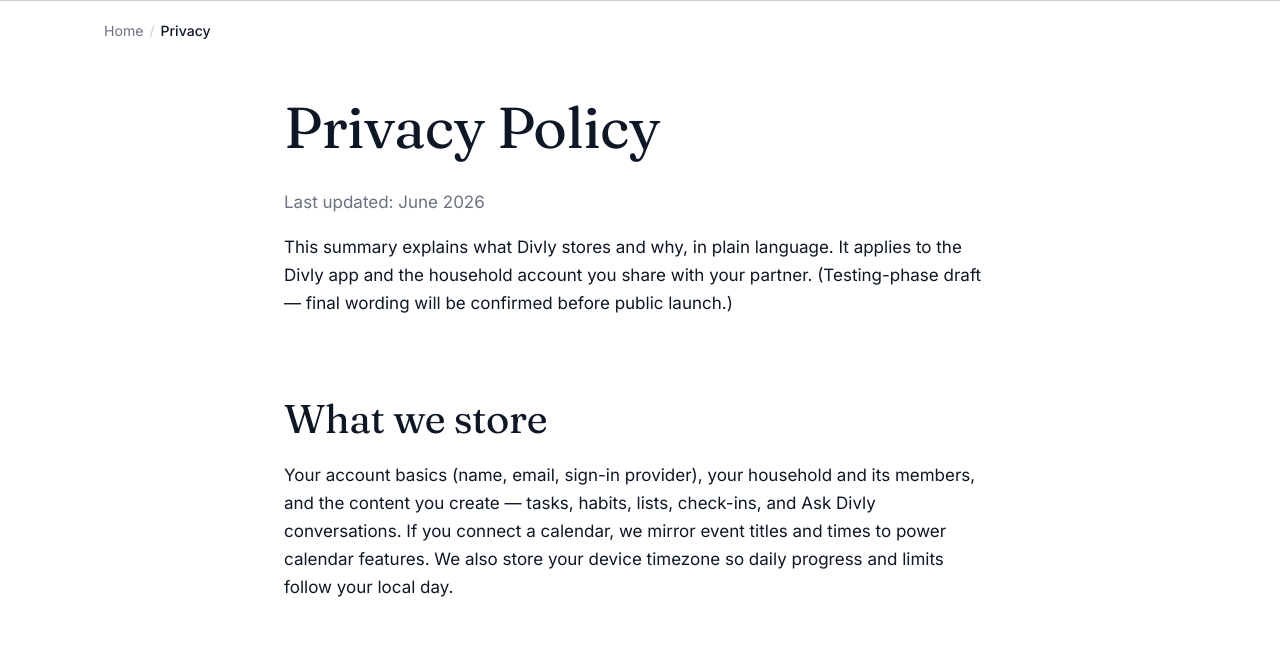
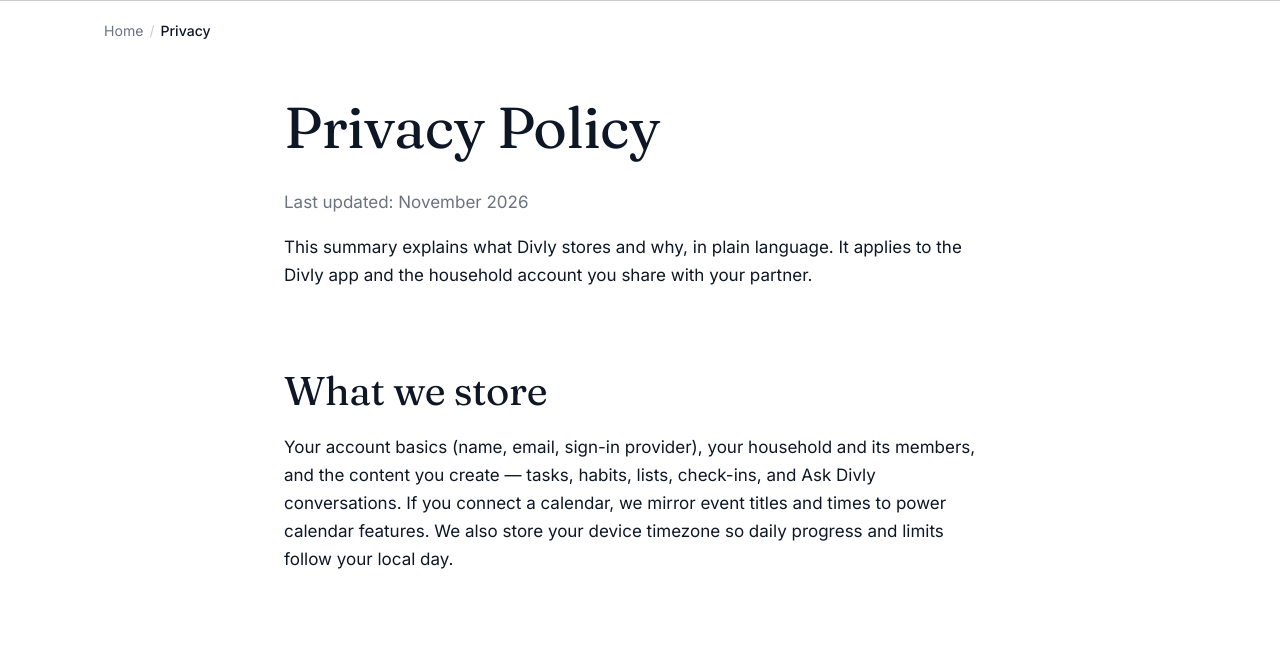
Before and after one commit to divlyllc/divly-household..github.io, a plain HTML site: page privacy/privacy.html in a window 1280 px wide. Shown: the part 108-758 px from the top of the page. Drawn offline with nearby package versions, Linux system fonts and the light colour scheme.

Commit message:
Privacy: drop the testing-phase draft disclaimer (finalize for launch)
Matches the Terms finalization — removes the '(Testing-phase draft — final
wording will be confirmed before public launch.)' caveat from the intro.
Left the operational-log sentence intact (still accurate; its GA fate is a
separate decision). Last updated -> November 2026.

```diff
--- a/privacy/privacy.html
+++ b/privacy/privacy.html
@@ -25,8 +25,8 @@
 <nav class="breadcrumb container" aria-label="Breadcrumb"><ol><li><a href="/">Home</a></li><li><span aria-current="page">Privacy</span></li></ol></nav>
 <section class="section" style="padding-top:48px"><div class="container prose">
 <h1>Privacy Policy</h1>
-<p class="muted">Last updated: June 2026</p>
-<p>This summary explains what Divly stores and why, in plain language. It applies to the Divly app and the household account you share with your partner. (Testing-phase draft — final wording will be confirmed before public launch.)</p>
+<p class="muted">Last updated: November 2026</p>
+<p>This summary explains what Divly stores and why, in plain language. It applies to the Divly app and the household account you share with your partner.</p>
 <h2>What we store</h2>
 <p>Your account basics (name, email, sign-in provider), your household and its members, and the content you create — tasks, habits, lists, check-ins, and Ask Divly conversations. If you connect a calendar, we mirror event titles and times to power calendar features. We also store your device timezone so daily progress and limits follow your local day.</p>
 <h2>Where it lives</h2>
```
